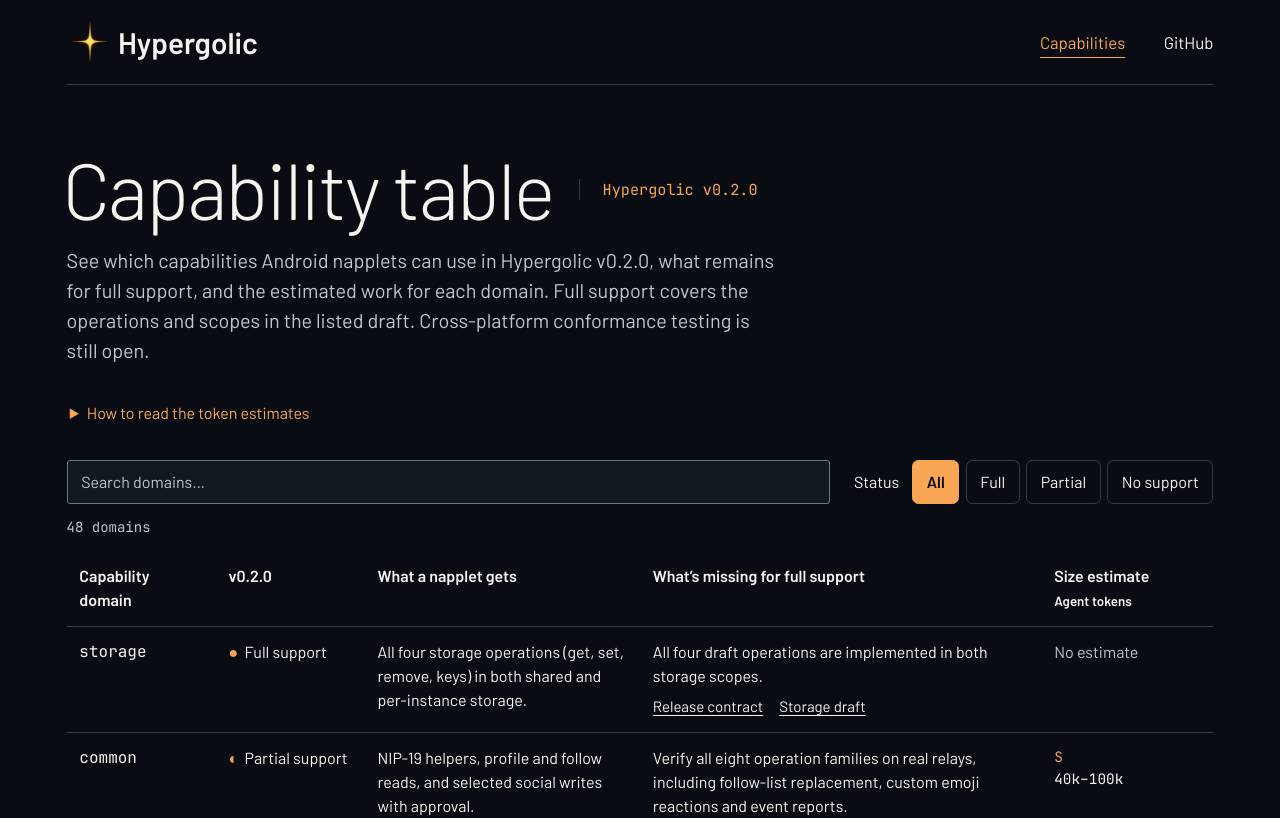
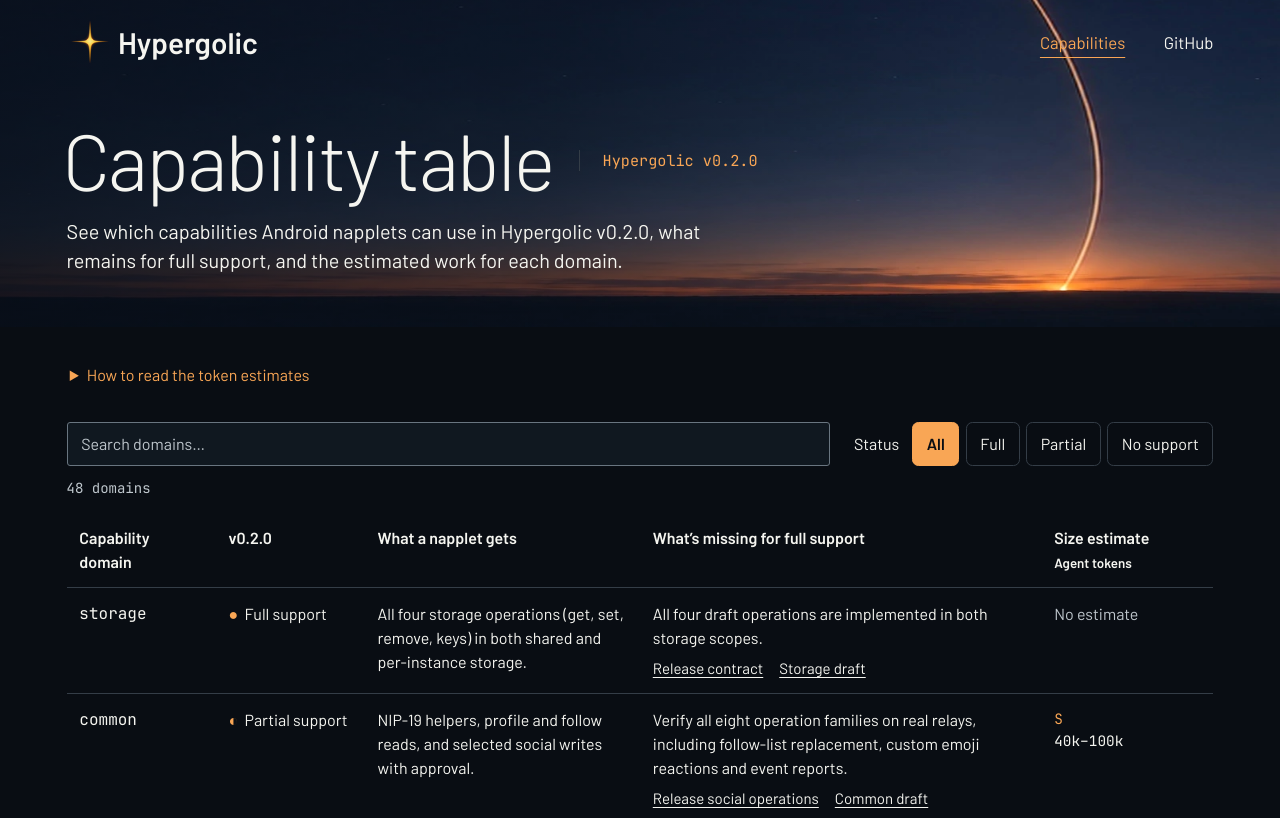
Before and after one commit to nostrocket/hypergolic-website, an Astro site: page /capabilities in a window 1280 px wide. Shown: the top 818 px of the page. Built offline with nearby package versions, Linux system fonts and the light colour scheme; Astro itself is replaced by a stand-in of ours.

Commit message:
Carry the homepage launch photograph into the capability masthead

```diff
--- /dev/null
+++ b/src/components/LaunchImage.astro
@@ -0,0 +1,8 @@
+---
+const { class: className } = Astro.props;
+---
+<picture class={className} aria-hidden="true">
+  <source media="(max-width: 600px)" srcset="/assets/launch-portrait-480.webp 480w, /assets/launch-portrait-780.webp 780w" sizes="100vw" />
+  <source media="(max-width: 1000px)" srcset="/assets/launch-tablet-1200.webp" />
+  <img src="/assets/launch-wide-1600.webp" srcset="/assets/launch-wide-960.webp 960w, /assets/launch-wide-1600.webp 1600w" sizes="100vw" width="1600" height="750" alt="" fetchpriority="high" />
+</picture>
--- a/src/layouts/Reference.astro
+++ b/src/layouts/Reference.astro
@@ -1,6 +1,7 @@
 ---
 import '../styles/site.css';
 import '../styles/reference.css';
+import LaunchImage from '../components/LaunchImage.astro';
 const { title, description, active } = Astro.props;
 const canonical = new URL(Astro.url.pathname, Astro.site);
 ---
@@ -21,12 +22,16 @@ const canonical = new URL(Astro.url.pathname, Astro.site);
   </head>
   <body class="reference">
     <a class="skip" href="#main">Skip to content</a>
-    <header class="reference-header section-width">
-      <a class="wordmark" href="/" aria-label="Hypergolic home"><img src="/assets/spark-64.png" width="64" height="64" alt="" />Hypergolic</a>
-      <nav aria-label="Main navigation">
-        <a href="/capabilities/" aria-current={active === 'capabilities' ? 'page' : undefined}>Capabilities</a>
-        <a href="https://github.com/nostrocket/hypergolic">GitHub</a>
-      </nav>
+    <header class="reference-hero">
+      <LaunchImage class="launch-backdrop" />
+      <div class="reference-header section-width">
+        <a class="wordmark" href="/" aria-label="Hypergolic home"><img src="/assets/spark-64.png" width="64" height="64" alt="" />Hypergolic</a>
+        <nav aria-label="Main navigation">
+          <a href="/capabilities/" aria-current={active === 'capabilities' ? 'page' : undefined}>Capabilities</a>
+          <a href="https://github.com/nostrocket/hypergolic">GitHub</a>
+        </nav>
+      </div>
+      <div class="section-width"><slot name="intro" /></div>
     </header>
     <main id="main" tabindex="-1" class="section-width reference-main"><slot /></main>
     <footer class="footer section-width">
--- a/src/pages/capabilities.astro
+++ b/src/pages/capabilities.astro
@@ -12,13 +12,13 @@ const filterOptions = [
 ---
 
 <Reference title="Capability table" description={description} active="capabilities">
-  <header class="page-intro">
+  <div class="page-intro" slot="intro">
     <div class="cap-heading">
       <h1>Capability table</h1>
       <span class="release-label">Hypergolic v0.2.0</span>
     </div>
-    <p>{description} Full support covers the operations and scopes in the listed draft. Cross-platform conformance testing is still open.</p>
-  </header>
+    <p>{description}</p>
+  </div>
 
   <section id="capabilities" aria-label="Capability support by domain">
     <details class="cap-method">
@@ -84,7 +84,7 @@ const filterOptions = [
       </table>
     </div>
     <p id="cap-empty" class="cap-empty" hidden>Try another domain or choose a different support status.</p>
-    <p class="cap-sources muted">Domain coverage includes upstream proposals reviewed on 19 November 2026.
+    <p class="cap-sources muted">Full support covers the operations and scopes in the listed draft. Cross-platform conformance testing is still open. Domain coverage includes upstream proposals reviewed on 19 November 2026.
       <span class="cap-links">
         <a href={`${releaseSource}/src/runtime/support-report.ts`}>Release support report</a>
         <a href="https://github.com/napplet/naps/blob/377bf939c6c906817084b43dd21d424de646dbc2/README.md">NAP registry</a>
--- a/src/styles/reference.css
+++ b/src/styles/reference.css
@@ -3,6 +3,32 @@
 }
 .reference .section-width {
   max-width: 85rem;
+}
+.reference-hero {
+  position: relative;
+  isolation: isolate;
+  background: #111e30;
+  padding-bottom: clamp(2.75rem, 4vw, 4.25rem);
+}
+.launch-backdrop, .launch-backdrop img {
+  position: absolute;
+  inset: 0;
+  width: 100%;
+  height: 100%;
+}
+.launch-backdrop {
+  z-index: -1;
+  pointer-events: none;
+}
+.launch-backdrop img {
+  object-fit: cover;
+  object-position: center bottom;
+}
+.launch-backdrop::after {
+  content: "";
+  position: absolute;
+  inset: 0;
+  background: linear-gradient(90deg, rgb(7 13 23 / 77%) 0%, rgb(7 13 23 / 50%) 44%, transparent 77%);
 }
 .reference-header {
   display: flex;
@@ -11,7 +37,6 @@
   flex-wrap: wrap;
   column-gap: 1rem;
   padding-block: 1.2rem;
-  border-bottom: 1px solid var(--line);
 }
 .reference-header nav {
   gap: clamp(1rem, 3vw, 3rem);
@@ -25,10 +50,10 @@
   text-underline-offset: 0.5rem;
 }
 .reference-main {
-  padding-block: clamp(2.25rem, 5vw, 5rem) 4rem;
+  padding-block: clamp(1.25rem, 2.5vw, 2.25rem) 4rem;
   min-height: 75vh;
 }
-.reference-main h1 {
+.page-intro h1 {
   font-size: clamp(3rem, 6.2vw, 6.25rem);
   line-height: 1.02;
 }
@@ -44,13 +69,13 @@
   margin: 1rem 0 0.35rem;
 }
 .page-intro {
-  margin-bottom: 2rem;
+  padding-top: clamp(1.25rem, 2.75vw, 3rem);
 }
 .page-intro > p,
 .page-intro .lede {
   font-size: clamp(1.12rem, 1.55vw, 1.38rem);
-  max-width: 64ch;
-  color: var(--muted);
+  max-width: min(58ch, 65%);
+  color: var(--ivory);
   margin-top: 1rem;
 }
 .release-label {
@@ -139,6 +164,16 @@
     font-size: 1rem;
   }
   .reference-main {
-    padding-top: 2rem;
+    padding-top: 1.25rem;
+  }
+  .reference-hero {
+    padding-bottom: 2.2rem;
+  }
+  .launch-backdrop::after {
+    background: linear-gradient(90deg, rgb(7 13 23 / 82%), rgb(7 13 23 / 58%) 56%, transparent);
+  }
+  .page-intro > p {
+    max-width: 84%;
+    margin-top: .65rem;
   }
 }
```
Also changed, not shown: src/pages/index.astro (+2 -5 lines).
